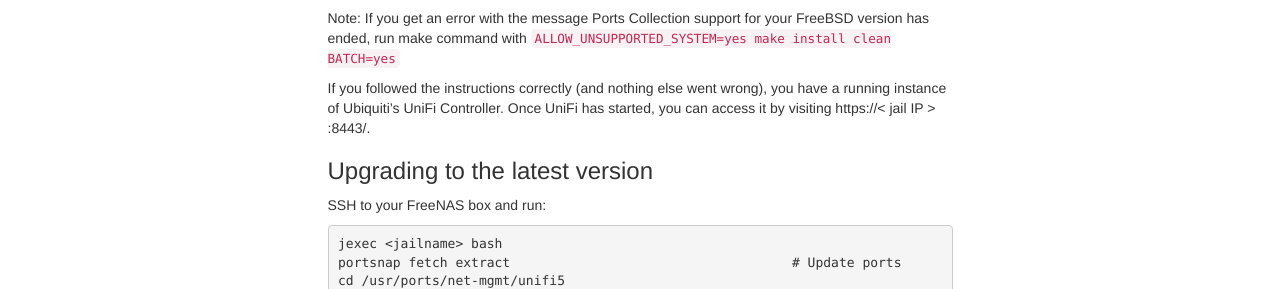
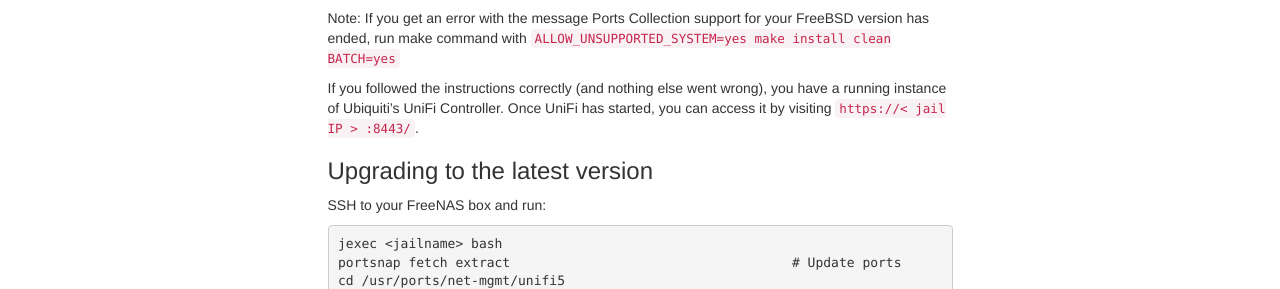
Before and after one commit to rpunt/rpunt.github.io, a Jekyll site: the page built from _posts/2019-02-19-unifi-controller-in-freenas.md, in a window 1280 px wide and 1196 px high. Shown: the part 773-1062 px from the top of the window. Built offline with Jekyll 4.4.1, drawn with Linux system fonts in a browser that asks for light colours.

Commit message:
fix more markdown

````diff
--- a/_posts/2019-02-19-unifi-controller-in-freenas.md
+++ b/_posts/2019-02-19-unifi-controller-in-freenas.md
@@ -2,7 +2,6 @@
 layout: post
 title: Installing a Unifi Controller in a Jail on FreeNAS
 ---
-
 
 Create a jail and enable VNET:
 
@@ -24,7 +23,7 @@
 
 Note: If you get an error with the message Ports Collection support for your FreeBSD version has ended, run make command with ```ALLOW_UNSUPPORTED_SYSTEM=yes make install clean BATCH=yes```
 
-If you followed the instructions correctly (and nothing else went wrong), you have a running instance of Ubiquiti's UniFi Controller. Once UniFi has started, you can access it by visiting https://< jail IP > :8443/.
+If you followed the instructions correctly (and nothing else went wrong), you have a running instance of Ubiquiti's UniFi Controller. Once UniFi has started, you can access it by visiting `https://< jail IP > :8443/`.
 
 ### Upgrading to the latest version
 
````
